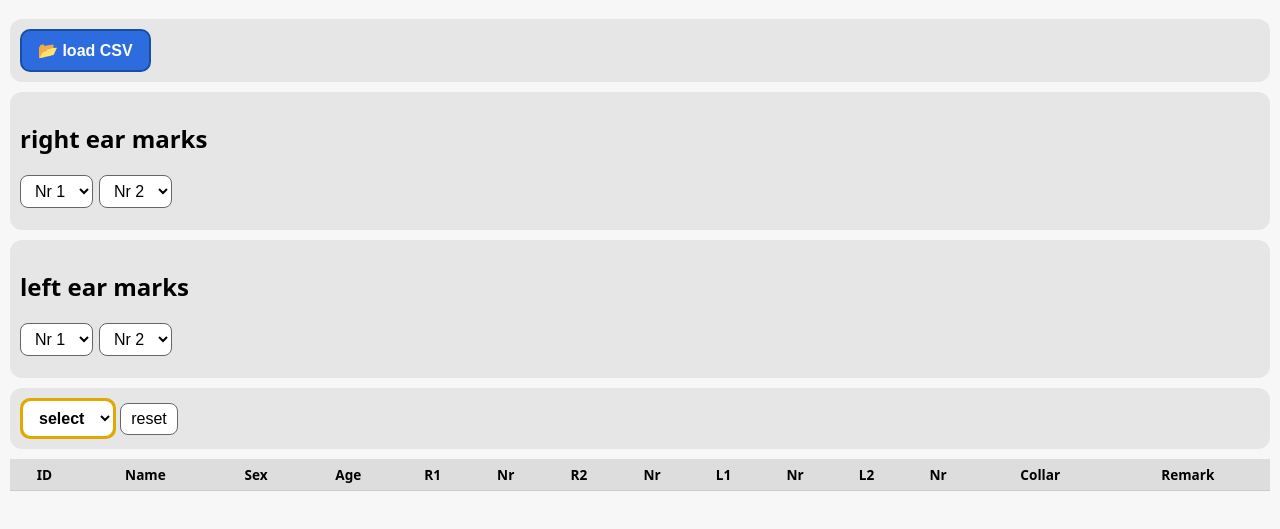
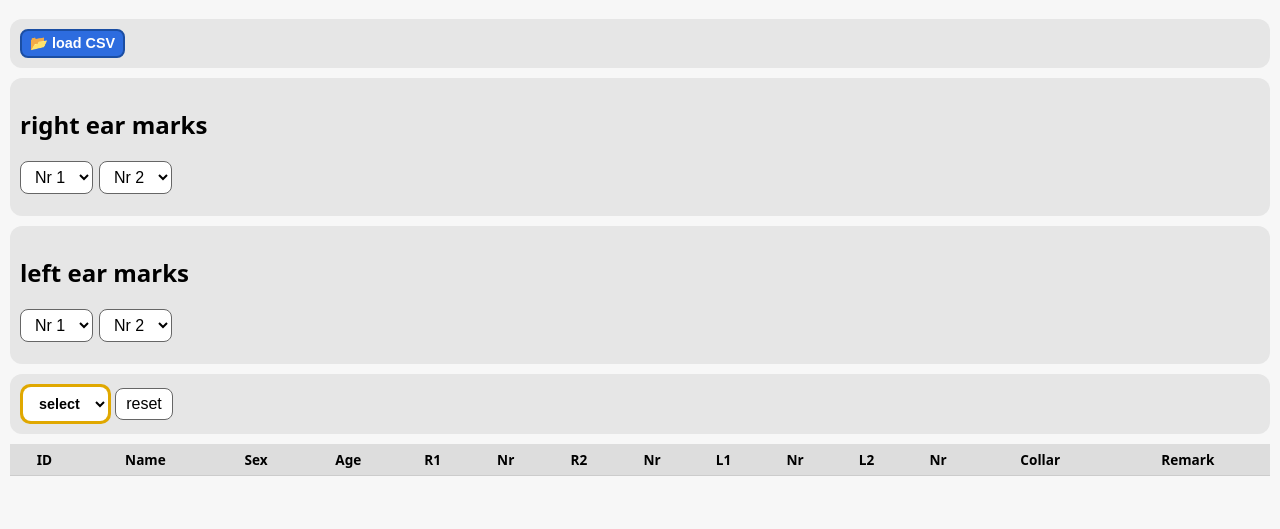
Before and after one commit to wdomi/tag-help, a plain HTML site: page index.html in a window 1280 px wide. Shown: the part 67-596 px from the top of the page. Drawn offline with Linux system fonts and the light colour scheme.

Commit message:
Modify button styles in index.html
Adjusted padding and border-radius for button styles.

```diff
--- a/index.html
+++ b/index.html
@@ -24,9 +24,10 @@
   color:white;
   border:2px solid #1b4ea3;
   font-weight:600;
-  padding:10px 16px;
-  border-radius:10px;
+  padding:4px 8px;
+  border-radius:8px;
   cursor:pointer;
+    font-size:0.9em;      /* optional: slightly smaller text */
 }
 
 .selectWrap{
@@ -42,6 +43,7 @@
   font-weight:600;
   padding:8px 12px;
   border-radius:8px;
+    font-size:0.9em;      /* optional: slightly smaller text */
 }
 
 </style>
```
